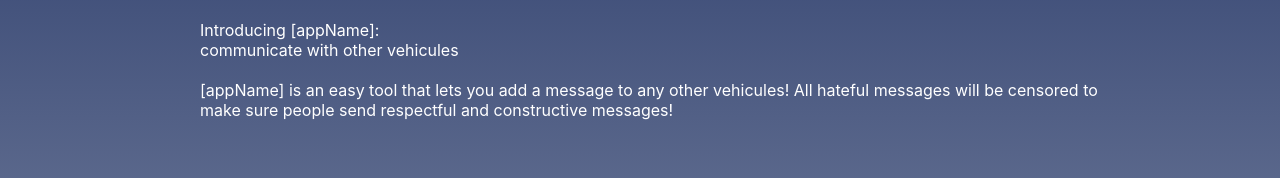
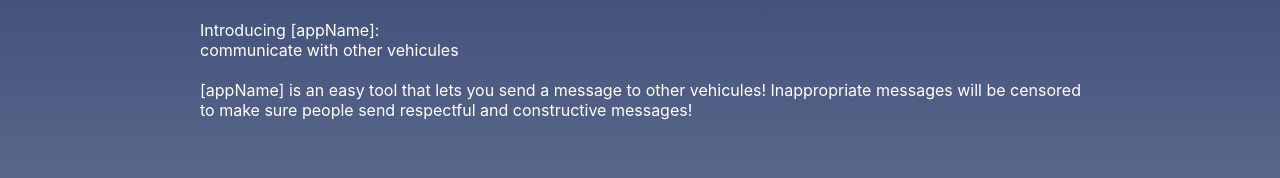
Before and after one commit to tbonnard/scanningAppFrontend, a React (Create React App) app: page / in a window 1280 px wide. Shown: the part 270-448 px from the top of the page. Built offline with nearby package versions, Linux system fonts and the light colour scheme.

Commit message:
intro text, claimer text

```diff
--- a/src/components/home/Intro.js
+++ b/src/components/home/Intro.js
@@ -25,7 +25,7 @@ const Intro = () => {
             communicate with other vehicules
         </div>
         <div className='descriptionText'>
-        [appName] is an easy tool that lets you add a message to any other vehicules! All hateful messages will be censored to make sure people send respectful and constructive messages!
+        [appName] is an easy tool that lets you send a message to other vehicules! Inappropriate messages will be censored to make sure people send respectful and constructive messages!
         </div>
         <UploadImage />
       </div>
--- a/src/components/messages/Claimer.js
+++ b/src/components/messages/Claimer.js
@@ -42,7 +42,7 @@ const Claimer = () => {
 
         <div className='claimerDiv'>
             <h2 className='selectNumberTitle'>Claim the property</h2>
-            <p>claiming a property will allow you to receive notifications when a new message is sent</p>
+            <p>claiming a property will allow you to receive notifications when a new message is sent to {property}</p>
             <form onSubmit={handleSubmit} >
                 <div className='claimerFormDiv'>
                     <input className='enterTextNumber messageFormInput inputClaimer' type="email" placeholder='your email' value={email} onChange={(e) => setEmail(e.target.value)} required/>
```
